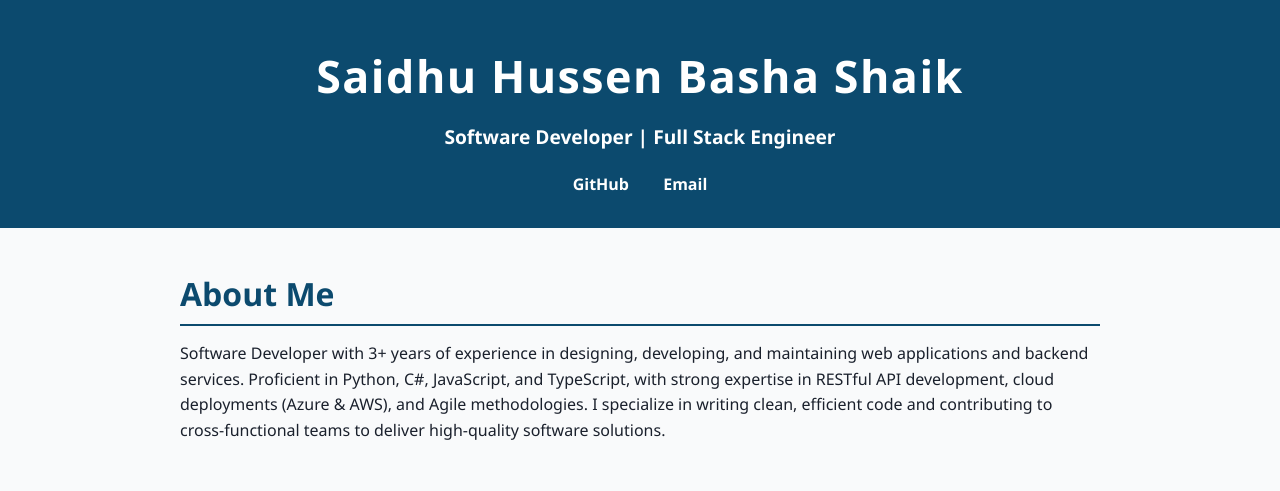
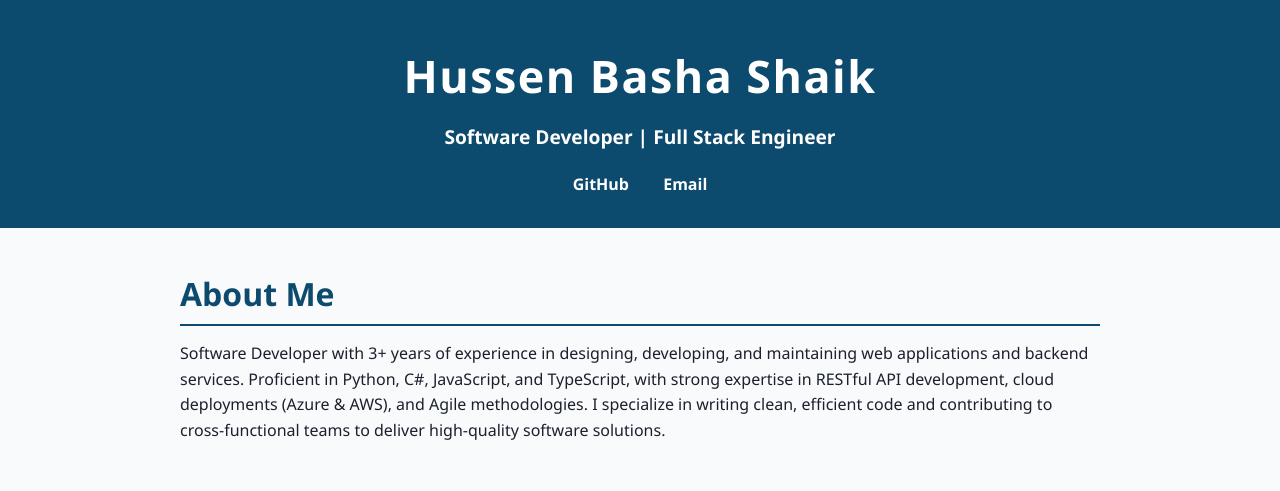
Before and after one commit to Saidhushaik/Portfolio, a plain HTML site: page index.html in a window 1280 px wide. Shown: the top 491 px of the page. Drawn offline with nearby package versions, Linux system fonts and the light colour scheme.

Commit message:
Update Details

```diff
--- a/index.html
+++ b/index.html
@@ -16,7 +16,7 @@
 
   <!-- Header -->
   <header>
-    <h1 data-aos="fade-down">Saidhu Hussen Basha Shaik</h1>
+    <h1 data-aos="fade-down">Hussen Basha Shaik</h1>
     <p data-aos="fade-down" data-aos-delay="100">Software Developer | Full Stack Engineer</p>
     <nav data-aos="fade-up" data-aos-delay="200">
       <a href="https://github.com/Saidhushaik" target="_blank">GitHub</a>
@@ -156,7 +156,7 @@
 
   <!-- Footer -->
   <footer data-aos="fade-up" data-aos-delay="1100">
-    <p>&copy; 2025 Saidhu Hussen Basha Shaik</p>
+    <p>&copy; 2025 Hussen Basha Shaik</p>
   </footer>
 
   <!-- AOS Animation Scripts -->
```
